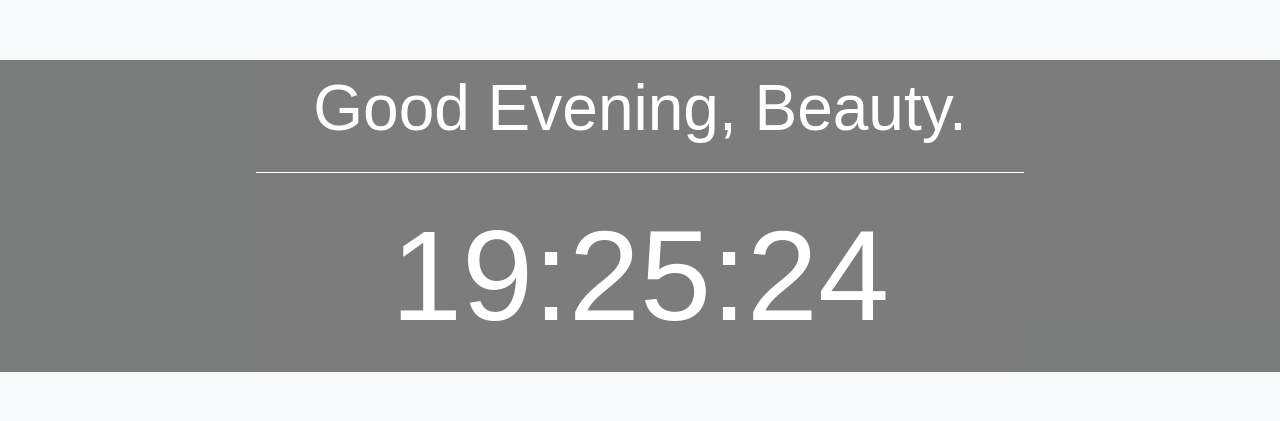
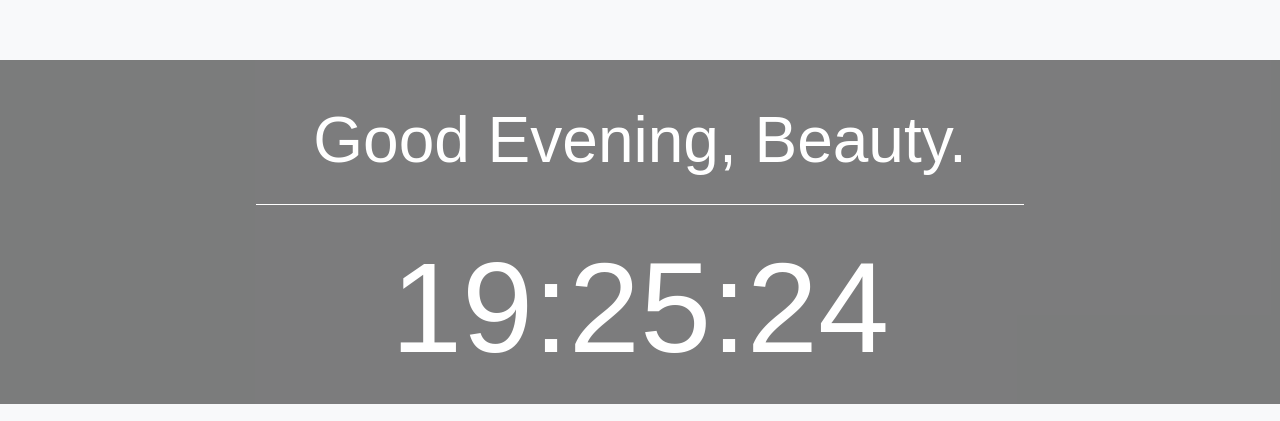
Before and after one commit to chronicc/leanbro, a website with bundled scripts: page src/html/index.html in a window 1280 px wide. Shown: the part 260-681 px from the top of the page. Built offline with nearby package versions, Linux system fonts and the light colour scheme; some packages are replaced by stand-ins of ours.

Commit message:
Add top margin to salutation
to create a stronger symmetry of spacing beyond and above the index div

```diff
--- a/src/css/default.css
+++ b/src/css/default.css
@@ -21,6 +21,7 @@ div#index {
 
 div#salutation {
     font-size: 4em;
+    margin-top: 0.5em;
 }
 
 div#line {
```
